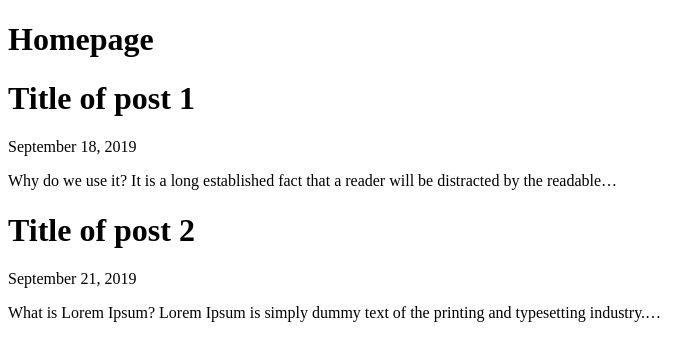
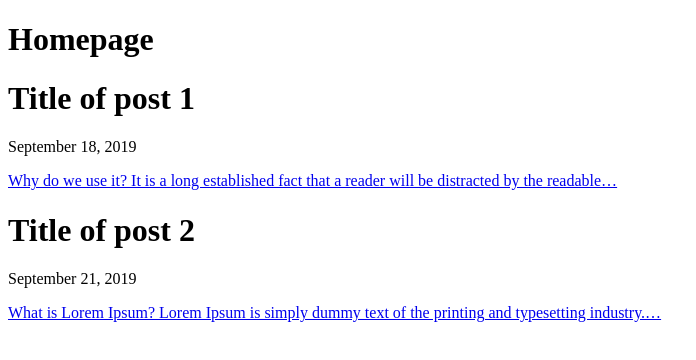
Before and after one commit to PABlond/Gatsby-TypeScript-Starter-Blog, a Gatsby site: page / in a window 1280 px wide. Shown: the whole page, without its empty margins (0-696 px from the left). Built offline with nearby package versions, Linux system fonts and the light colour scheme; Gatsby itself is replaced by a stand-in of ours.

Commit message:
add link to post

```diff
--- a/src/pages/index.js
+++ b/src/pages/index.js
@@ -1,11 +1,12 @@
 import React from "react"
 import { graphql } from "gatsby"
+import { Link } from "gatsby"
 
 const IndexPage = ({ data }) => {
   console.log(data.allMarkdownRemark.edges[0].node.htmlAst)
   const html = data.allMarkdownRemark.edges.map(mod => mod.node.html).join("")
   const content = data.allMarkdownRemark.edges.map(mod => {
-    return { title: mod.node.frontmatter.title, date: mod.node.frontmatter.date, excerpt: mod.node.excerpt }
+    return { title: mod.node.frontmatter.title, id: mod.node.id, date: mod.node.frontmatter.date, excerpt: mod.node.excerpt }
   })
   return (
     <>
@@ -15,9 +16,9 @@ const IndexPage = ({ data }) => {
           <>
             <h1>{post.title}</h1>
             <p>{post.date}</p>
-            <div>
+            <Link to={`post/${post.id}`}>
                 <p>{post.excerpt}</p>
-            </div>
+            </Link>
           </>
         )
       })}
@@ -30,8 +31,8 @@ export const pageQuery = graphql`
     allMarkdownRemark {
       edges {
         node {
-          html
           excerpt(pruneLength: 100)
+          id
           frontmatter {
             title
             date(formatString: "MMMM DD, YYYY")
```
